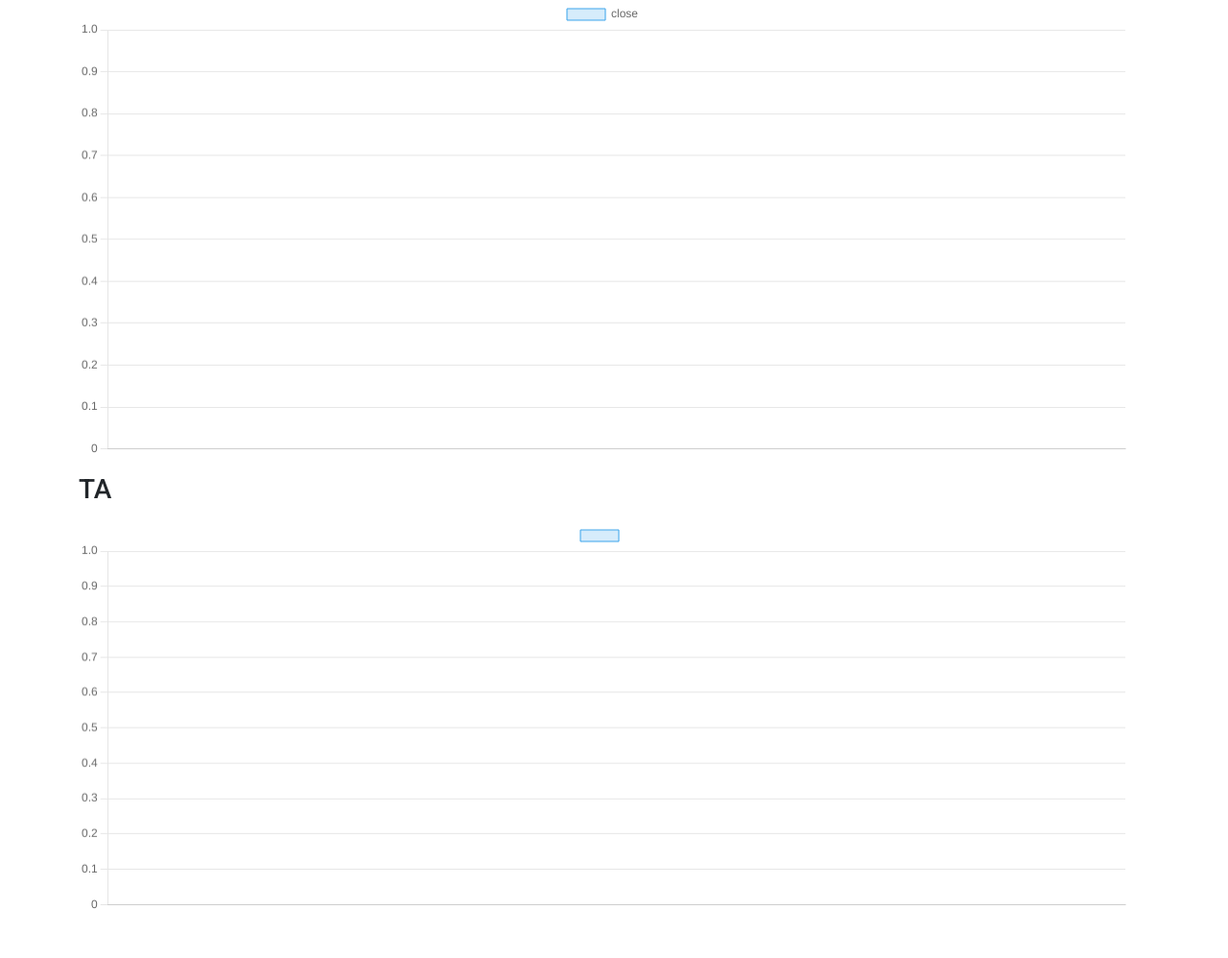
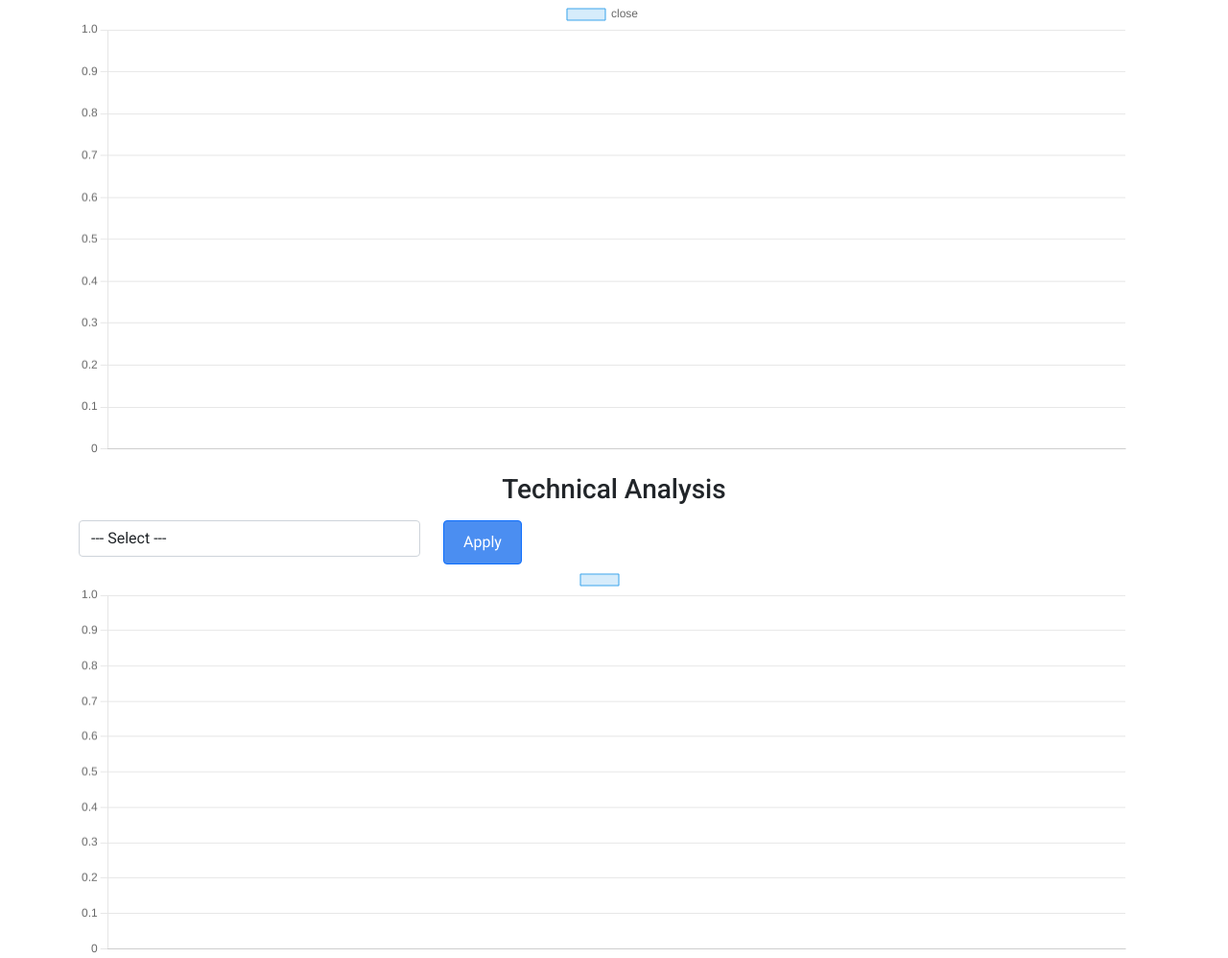
Before and after one commit to mr-rojit/finvest, a Django app: template source/templates/analytics/default_chart.html in a window 1280 px wide. Shown: the part 177-1175 px from the top of the page at 96% size. Before the commit the page ends 1124 px from the top, so only its background shows below. Run offline with Django 5.2, Linux system fonts and the light colour scheme; the template is opened without the code that fills it, so the values that code supplies are empty; some libraries are stand-ins or nearby versions.

Commit message:
update analysis chart

```diff
--- a/source/templates/analytics/default_chart.html
+++ b/source/templates/analytics/default_chart.html
@@ -3,7 +3,7 @@
 {% block content %}
 
 <form action="" method="GET">
-<div class="row">
+    <div class="row">
         <div class="col-md-4">
             <input class="form-control" type="date" name="from" placeholder="Date from" value="{{request.GET.from}}">
         </div>
@@ -24,8 +24,33 @@
     <div class="col-md-12">
         <canvas id="lineChart" width="800" height="350"></canvas>
     </div>
+</div>
 
-    <h3 class="mt-3 mb-3">TA</h3>
+<center>
+    <h3 class="mt-3 mb-3">Technical Analysis</h3>
+</center>
+
+
+<form action="" method="GET">
+    <div class="row">
+        <div class="col-md-4">
+            <select name="analysis" class="form-control">
+                <option value=""> --- Select --- </option>
+                <option value="roc">ROC</option>
+                <option value="obv">On Balance Volume</option>
+            </select>
+        </div>
+
+        <div class="col-md-4">
+            <input class="btn btn-primary" type="submit" name="" value="Apply">
+        </div>
+    </div>
+</form>
+<br>
+
+
+<div class="row">
+
     <div class="col-md-12">
         <canvas id="ta-chart" width="800" height="300"></canvas>
     </div>
@@ -77,7 +102,7 @@
             }
         }
     }
-    var myChart = new Chart(ctx, chart_obj );
+    var myChart = new Chart(ctx, chart_obj);
 </script>
 
 
@@ -127,7 +152,7 @@
             }
         }
     }
-    var myChart = new Chart(ta_ctx, ta_chart_obj );
+    var myChart = new Chart(ta_ctx, ta_chart_obj);
 </script>
 
 
```
